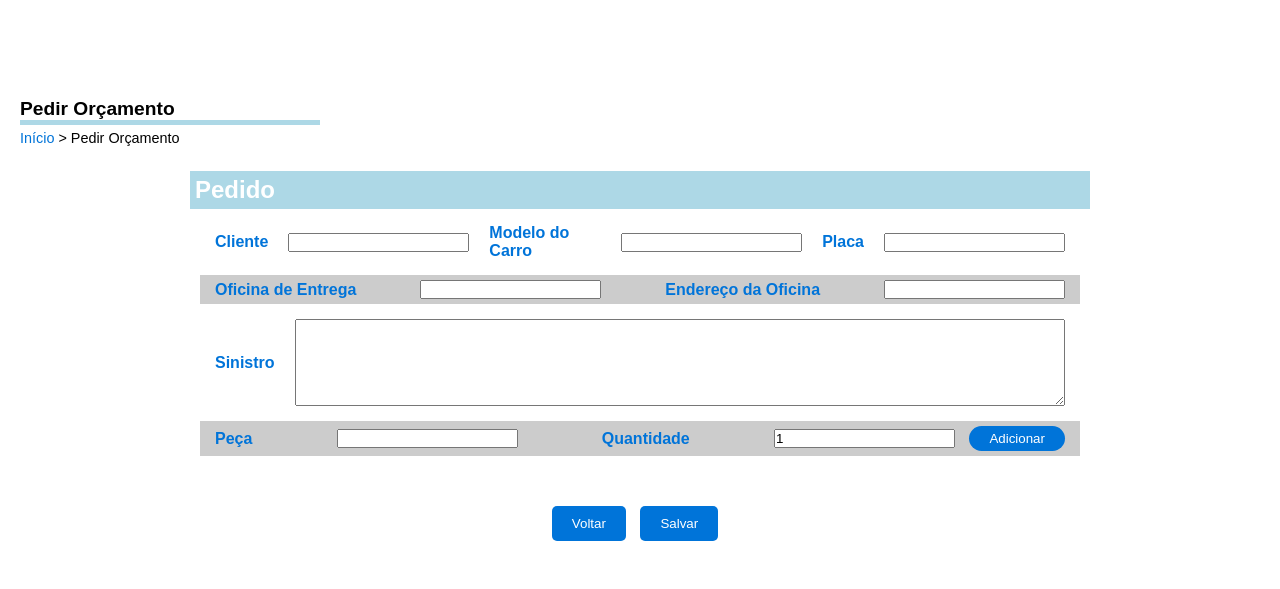
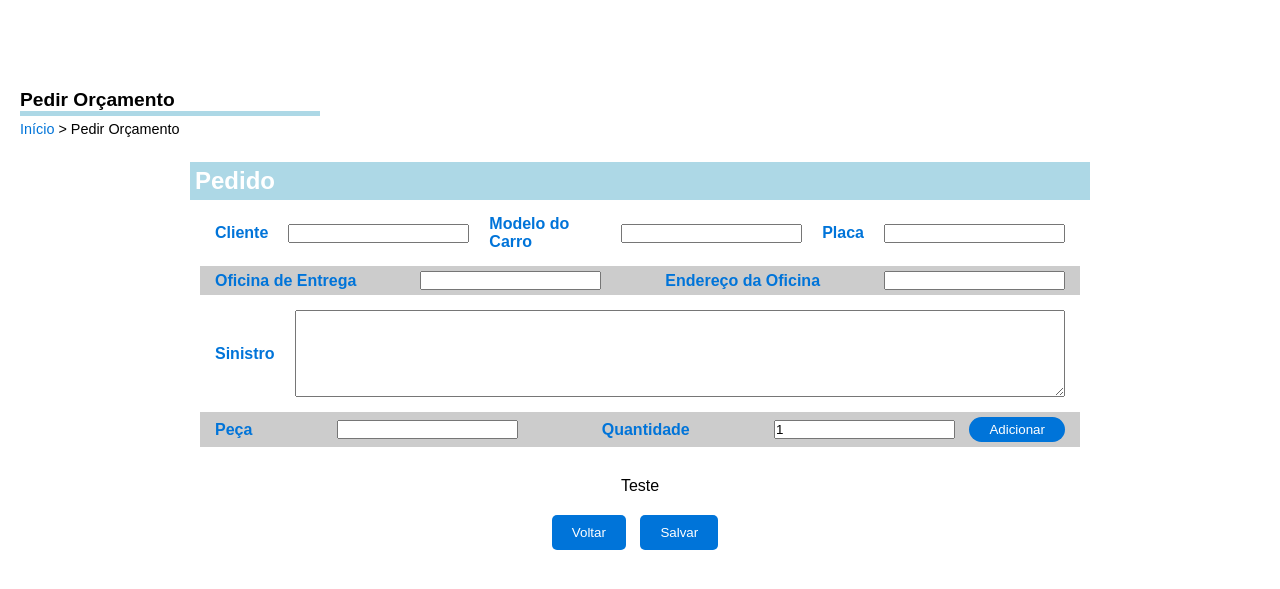
Before and after one commit to AmaralFLucas/OrcaPeca, a Django app: page /solicitar-orcamento/ in a window 1280 px wide. Shown: the part 102-691 px from the top of the page. Run offline with Django 4.2, Linux system fonts and the light colour scheme.

Commit message:
Realizado CSS 2

```diff
--- a/orcaPecas/templates/pages/solicitar_orcamento.html
+++ b/orcaPecas/templates/pages/solicitar_orcamento.html
@@ -56,6 +56,11 @@
           </div>
         </div>
       </div>
+      <div class="table">
+        <table>
+          Teste
+        </table>
+      </div>
       <div class="buttons">
         <button
           type="button"
```
Also changed, not shown: conf/settings.py (+6 -2 lines).
